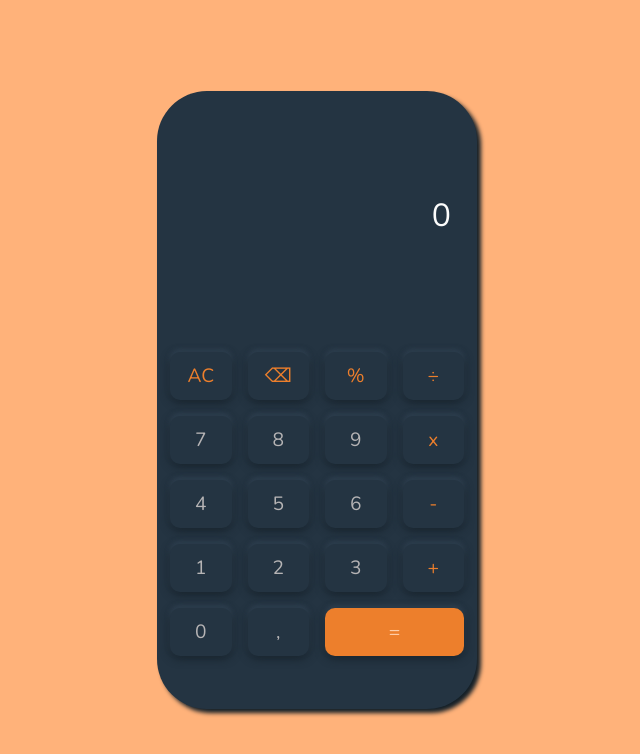
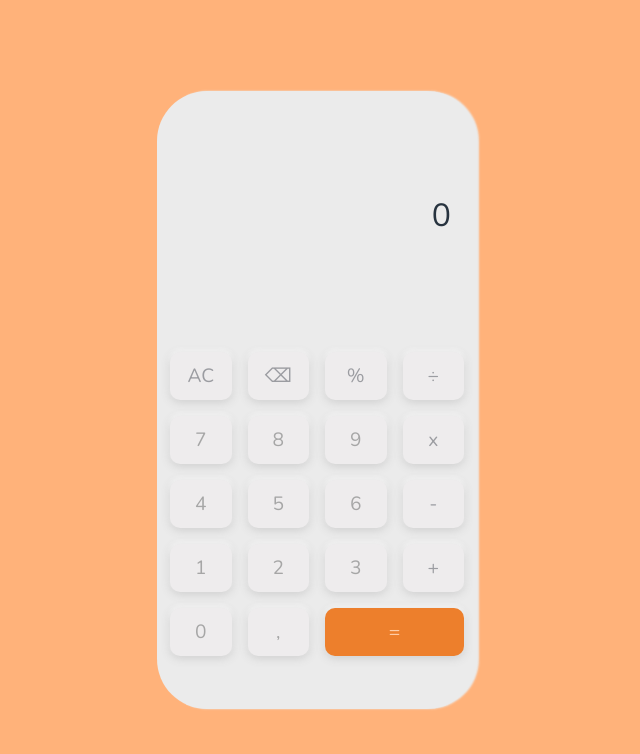
Before and after one commit to Cristlopezr/React-simple-calculator, a React (Vite) app: page / in a window 1280 px wide. Shown: the top 754 px of the page, without its empty margins (323-963 px from the left). Built offline with nearby package versions, Linux system fonts and the light colour scheme.

Commit message:
light theme added

```diff
--- a/src/styles.css
+++ b/src/styles.css
@@ -1,23 +1,63 @@
 @import url('https://fonts.googleapis.com/css2?family=Nunito:wght@400;700&display=swap');
 
 :root {
+	--action-btn-text-color: hsl(26, 84%, 55%);
 	--operation-btn-text-color: hsl(330, 1%, 51%);
-
-	--body-bg-color: #21232a;
 	--normal-btn-text-color: hsl(330, 1%, 71%);
-	--equal-btn-bg: hsl(26, 84%, 55%);
-	--equal-btn-text-color: hsl(26, 100%, 83%);
-	--equal-btn-bg-active: hsl(26, 83%, 65%);
-	--action-btn-text-color: hsl(26, 84%, 55%);
 	--normal-btn-bg-color: hsl(207, 29%, 20%);
 	--normal-btn-bg-color-active: hsl(207, 29%, 30%);
 	--btn-shadow-top-color: hsl(209, 26%, 30%);
 	--btn-shadow-bottom-color: hsl(207, 31%, 12%);
+	--equal-btn-bg: hsl(26, 84%, 55%);
+	--equal-btn-text-color: hsl(26, 100%, 83%);
+	--equal-btn-bg-active: hsl(26, 83%, 65%);
 	--calculator-bg-color: hsl(207, 29%, 20%);
 	--calculator-shadow-color: hsl(207, 31%, 12%);
 	--operation-text-color: hsl(220, 2%, 60%);
 	--result-text-color: hsl(0, 0%, 99%);
 	--outline-equal-btn: white;
+}
+
+.light {
+	/* Light Theme */
+
+	/* Buttons */
+	--action-btn-text-color: hsl(228, 3%, 62%);
+	--normal-btn-text-color: hsl(0, 0%, 65%);
+	--normal-btn-bg-color: hsl(330, 6%, 93%);
+	--normal-btn-bg-color-active: hsl(0, 0%, 84%);
+	--btn-shadow-top-color: hsl(0, 0%, 100%);
+	--btn-shadow-bottom-color: hsl(0, 0%, 80%);
+
+	/* Calculator */
+	--calculator-shadow-color: hsl(0, 0%, 84%);
+	--calculator-bg-color: hsl(0, 0%, 92%);
+
+	/* Text operations */
+	--result-text-color: hsl(210, 23%, 20%);
+	--outline-equal-btn: hsl(207, 31%, 12%);
+}
+
+@media (prefers-color-scheme: light) {
+	:root {
+		/* Light Theme */
+
+		/* Buttons */
+		--action-btn-text-color: hsl(228, 3%, 62%);
+		--normal-btn-text-color: hsl(0, 0%, 65%);
+		--normal-btn-bg-color: hsl(330, 6%, 93%);
+		--normal-btn-bg-color-active: hsl(0, 0%, 84%);
+		--btn-shadow-top-color: hsl(0, 0%, 100%);
+		--btn-shadow-bottom-color: hsl(0, 0%, 80%);
+
+		/* Calculator */
+		--calculator-shadow-color: hsl(0, 0%, 92%);
+		--calculator-bg-color: hsl(0, 0%, 92%);
+
+		/* Text operations */
+		--result-text-color: hsl(210, 23%, 20%);
+		--outline-equal-btn: hsl(207, 31%, 12%);
+	}
 }
 
 *,
@@ -41,7 +81,7 @@ body {
 	background-color: var(--calculator-bg-color);
 	padding: 3rem 0.8125rem 3.3125rem;
 	border-radius: 50px;
-	box-shadow: 4px 4px 4px var(--calculator-shadow-color);
+	box-shadow: 2px 0px 2px var(--calculator-shadow-color);
 	max-width: 20rem;
 }
 
```
